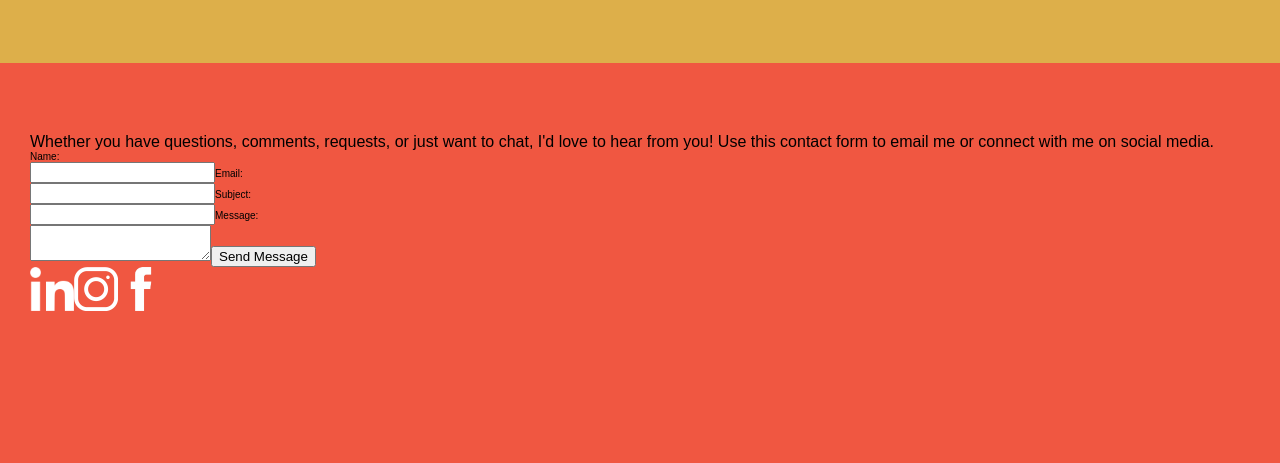
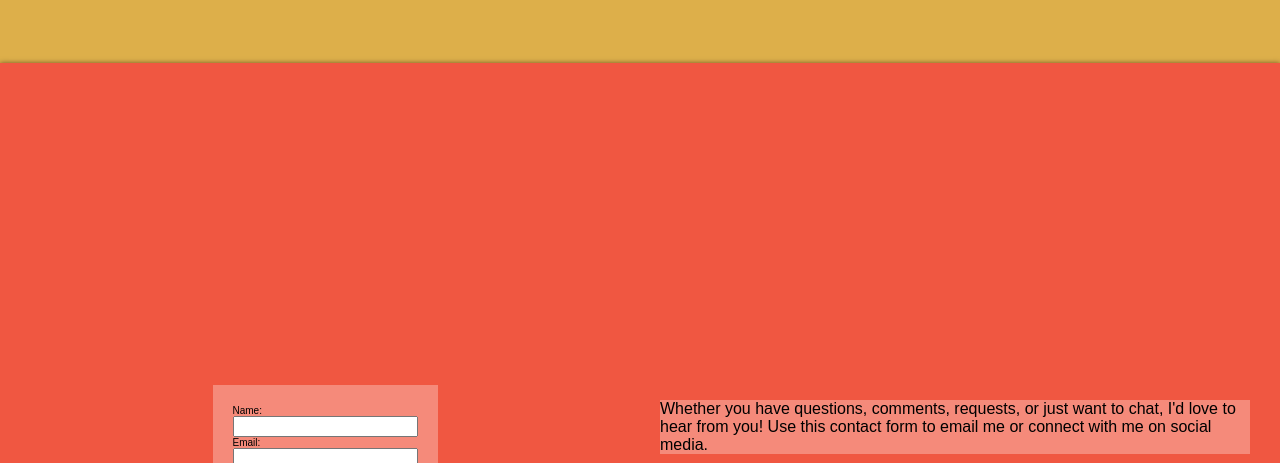
Before and after one commit to csobrien90/csobrien90.github.io, a React (Create React App) app: page / in a window 1280 px wide. Shown: the part 2337-2800 px from the top of the page. Built offline with nearby package versions, Linux system fonts and the light colour scheme; a web font is replaced by a local one.

Commit message:
style social media icons

```diff
--- a/src/components/ContactForm.js
+++ b/src/components/ContactForm.js
@@ -12,7 +12,7 @@ class ContactForm extends React.Component {
 
 	render() {
 		return(
-			<form>
+			<form className='contactForm'>
 				<label htmlFor="name">
 					Name:
 					<br></br>
--- a/src/index.css
+++ b/src/index.css
@@ -86,6 +86,7 @@ main {
 section {
 	min-height: 100vh;
 	padding: 7em 3em 2em;
+	box-shadow: 0 0 5px rgba(0, 0, 0, .5);
 }
 
 #about {
@@ -151,10 +152,55 @@ section {
 #connect {
 	background-color: var(--red-orange);
 	position: relative;
+	display: grid;
+	grid-template-areas:
+		"contactForm connectText"
+		"contactForm socialMediaLinks";
+	grid-template-columns: 1fr 1fr;
+	gap: 4em;
+	align-items: center;
+}
+
+.contactForm {
+	grid-area: contactForm;
+	display: grid;
+	padding: 2em;
+	background-color: rgba(255, 255, 255, .3);
+	justify-self: center;
+}
+
+.connectText {
+	grid-area: connectText;
+	align-self: flex-end;
+	background-color: rgba(255, 255, 255, .3);
+}
+
+.socialMediaLinks {
+	grid-area: socialMediaLinks;
+	align-self: flex-start;
+	display: grid;
+	grid-template-columns: repeat(3, 100px);
+	justify-items: center;
+	justify-content: center;
+	grid: 2em;
+	background-color: rgba(255, 255, 255, .3);
+}
+
+.socialMediaLinks a {
+	border-radius: 50%;
+	padding: 2em;
+}
+
+.socialMediaLinks a[title="Facebook"] {--socialHover: #4267B2}
+.socialMediaLinks a[title="Instagram"] {--socialHover: #E1306C}
+.socialMediaLinks a[title="LinkedIn"] {--socialHover: #0a66c3}
+
+.socialMediaLinks a:hover, .socialMediaLinks a:focus {
+	background-color: var(--socialHover);
 }
 
 .socialMediaIcon {
-	max-width: 4.4em;
+	max-width: 4em;
 }
 
 footer {
```
